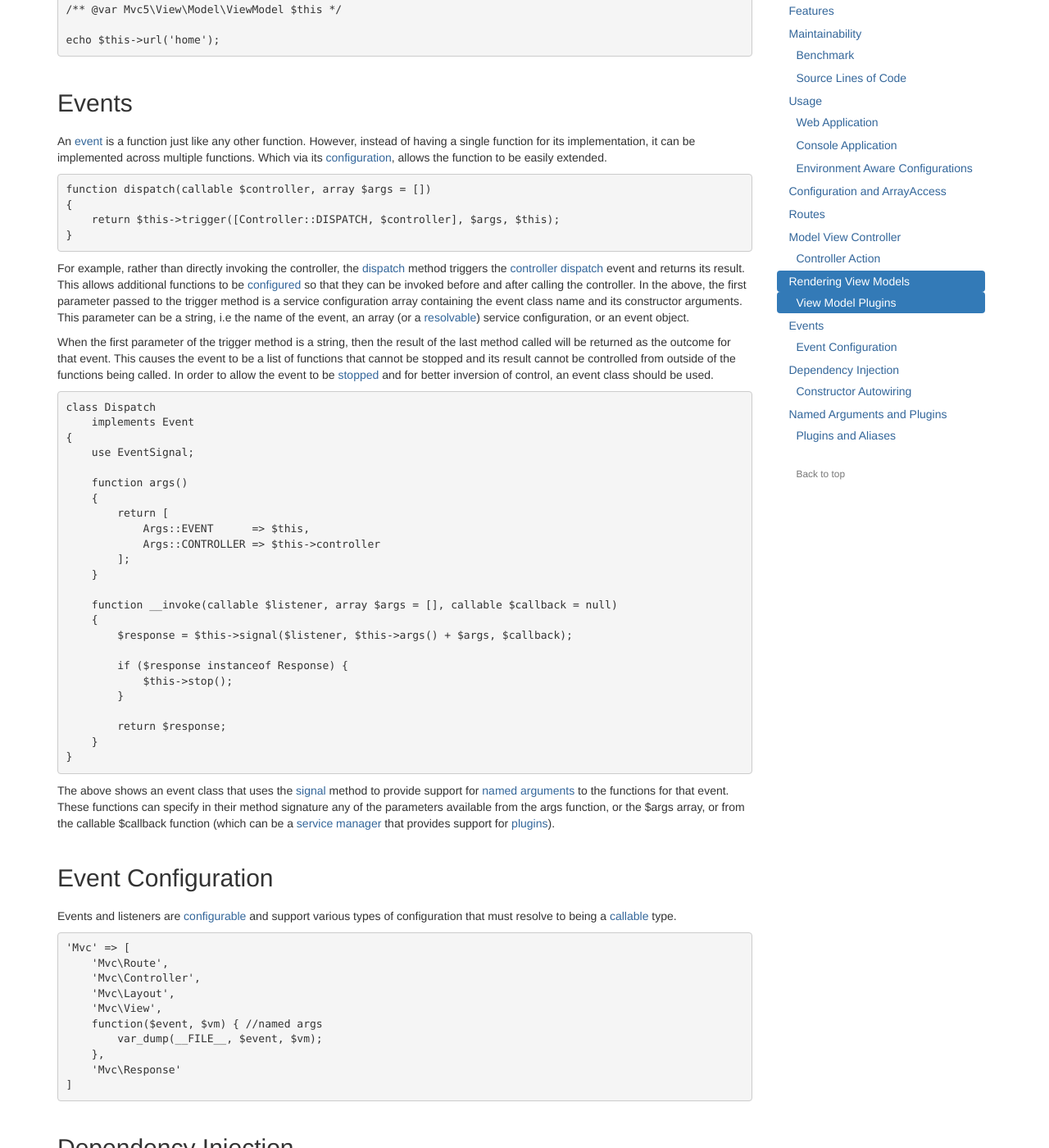
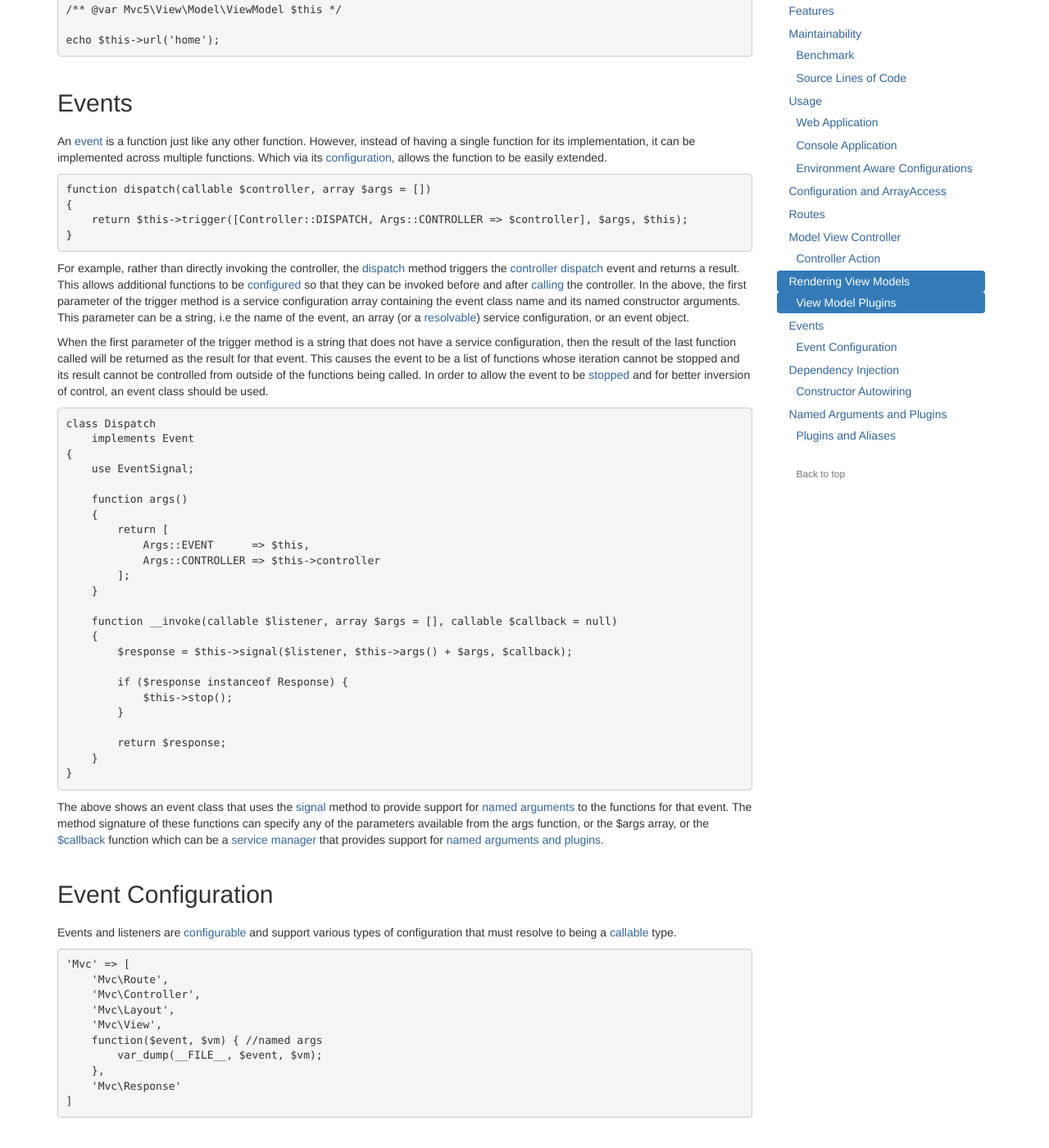
Before and after one commit to mvc5/mvc5.github.io, a Jekyll site: the page built from overview/index.md, in a window 1280 px wide and 1400 px high, scrolled down 8362 px. Shown: the whole window at 82% size. Built offline with Jekyll 4.4.1, drawn with Linux system fonts in a browser that asks for light colours; nearby versions of some CDN libraries.

Commit message:
update events section

````diff
--- a/overview/events.md
+++ b/overview/events.md
@@ -4,13 +4,13 @@
 ```php
 function dispatch(callable $controller, array $args = [])
 {
-    return $this->trigger([Controller::DISPATCH, $controller], $args, $this);
+    return $this->trigger([Controller::DISPATCH, Args::CONTROLLER => $controller], $args, $this);
 }
 ```
 
-For example, rather than directly invoking the controller, the [dispatch](https://github.com/mvc5/framework/blob/master/src/Controller/Manager/Manager.php#L47) method triggers the [controller dispatch](https://github.com/mvc5/framework/blob/master/src/Controller/Dispatch/Dispatch.php) event and returns its result. This allows additional functions to be [configured](https://github.com/mvc5/framework/blob/master/config/event.php#L7) so that they can be invoked before and after calling the controller. In the above, the first parameter passed to the trigger method is a service configuration array containing the event class name and its constructor arguments. This parameter can be a string, i.e the name of the event, an array (or a [resolvable](https://github.com/mvc5/framework/blob/master/src/Service/Resolver/Resolvable.php)) service configuration, or an event object.
+For example, rather than directly invoking the controller, the [dispatch](https://github.com/mvc5/framework/blob/master/src/Controller/Manager/Manager.php#L47) method triggers the [controller dispatch](https://github.com/mvc5/framework/blob/master/src/Controller/Dispatch/Dispatch.php) event and returns a result. This allows additional functions to be [configured](https://github.com/mvc5/framework/blob/master/config/event.php#L7) so that they can be invoked before and after [calling](https://github.com/mvc5/framework/blob/master/src/Controller/Dispatch/Dispatcher.php) the controller. In the above, the first parameter of the trigger method is a service configuration array containing the event class name and its named constructor arguments. This parameter can be a string, i.e the name of the event, an array (or a [resolvable](https://github.com/mvc5/framework/blob/master/src/Service/Resolver/Resolvable.php)) service configuration, or an event object.
 
-When the first parameter of the trigger method is a string, then the result of the last method called will be returned as the outcome for that event. This causes the event to be a list of functions that cannot be stopped and its result cannot be controlled from outside of the functions being called. In order to allow the event to be [stopped](https://github.com/mvc5/framework/blob/master/src/Event/Event.php#L23) and for better inversion of control, an event class should be used.
+When the first parameter of the trigger method is a string that does not have a service configuration, then the result of the last function called will be returned as the result for that event. This causes the event to be a list of functions whose iteration cannot be stopped and its result cannot be controlled from outside of the functions being called. In order to allow the event to be [stopped](https://github.com/mvc5/framework/blob/master/src/Event/Event.php#L23) and for better inversion of control, an event class should be used.
 
 ```php
 class Dispatch
@@ -39,7 +39,7 @@
 }
 ```
 
-The above shows an event class that uses the [signal](https://github.com/mvc5/framework/blob/master/src/Service/Resolver/Signal.php) method to provide support for [named arguments](#named-arguments-and-plugins) to the functions for that event. These functions can specify in their method signature any of the parameters available from the args function, or the $args array, or from the callable $callback function (which can be a [service manager](https://github.com/mvc5/framework/blob/master/src/Service/Manager/ServiceManager.php) that provides support for [plugins](#named-arguments-and-plugins)).
+The above shows an event class that uses the [signal](https://github.com/mvc5/framework/blob/master/src/Service/Resolver/Signal.php) method to provide support for [named arguments](#named-arguments-and-plugins) to the functions for that event. The method signature of these functions can specify any of the parameters available from the args function, or the $args array, or the [$callback](https://github.com/mvc5/framework/blob/master/src/Service/Resolver/Resolver.php#L423) function which can be a [service manager](https://github.com/mvc5/framework/blob/master/src/Service/Manager/ServiceManager.php) that provides support for [named arguments and plugins](#named-arguments-and-plugins).
 
 ## Event Configuration
 Events and listeners are <a href="https://github.com/mvc5/application/blob/master/config/event.php">configurable</a> and support various types of configuration that must resolve to being a <a href="http://php.net/manual/en/language.types.callable.php">callable</a> type.
````
